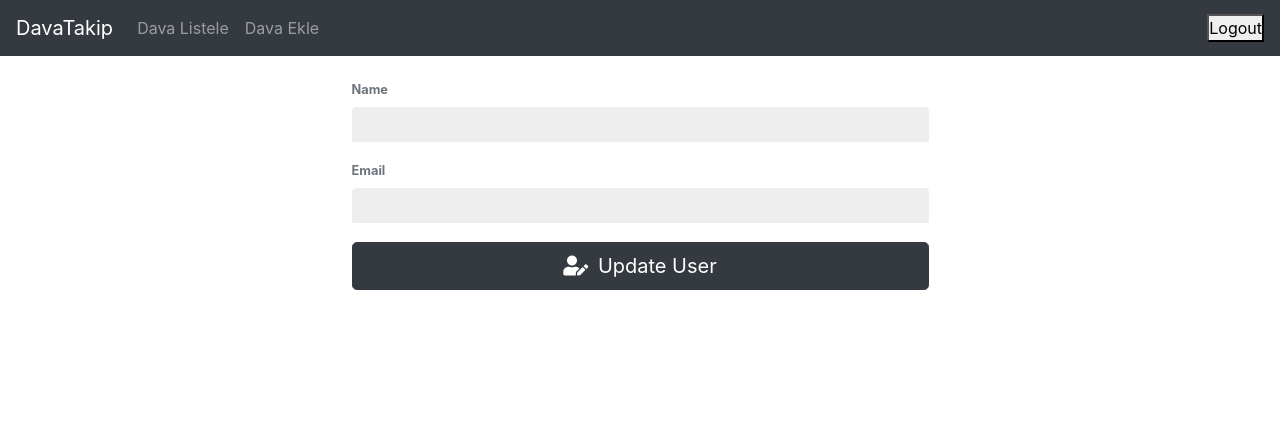
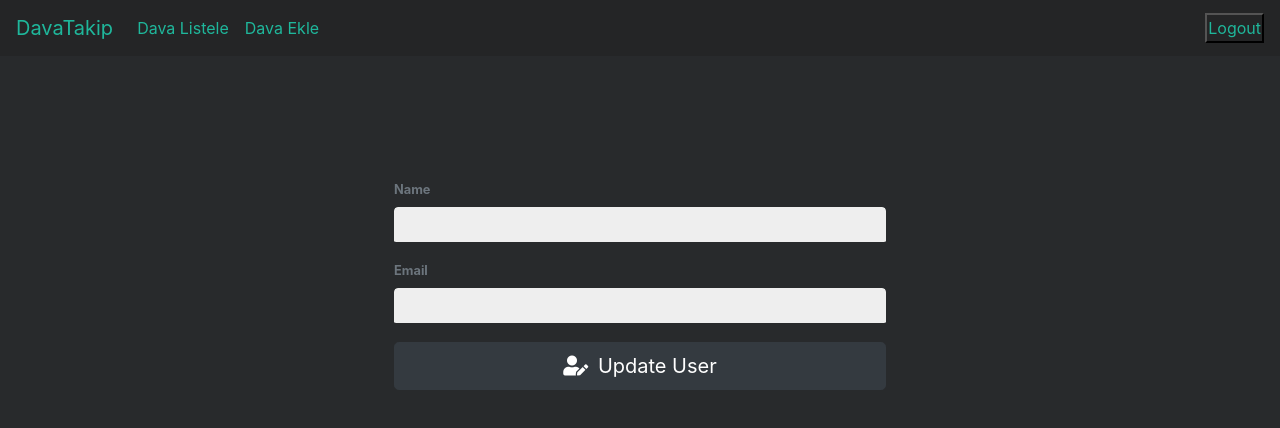
Before and after one commit to fport/dava-takip-frontend, a React (Create React App) app: page /edit in a window 1280 px wide. Shown: the top 428 px of the page. Built offline with nearby package versions, Linux system fonts and the light colour scheme; no server answers; sample sign-in values are in the browser's storage.

Commit message:
:sparkles: one two three
one two three

```diff
--- a/src/components/AddInfo/index.js
+++ b/src/components/AddInfo/index.js
@@ -1,6 +1,7 @@
 import { useState } from "react";
 import axios from "axios";
 import { Button, Form } from "react-bootstrap";
+import "./style.css";
 
 const AddInfo = () => {
   const [name, setName] = useState("");
@@ -28,7 +29,7 @@ const AddInfo = () => {
       <div className="container">
         <Form>
           <Form.Group controlId="exampleForm.ControlTextarea1">
-            <Form.Label>Hirsiz ismi - Marka</Form.Label>
+            <Form.Label className="deneme">Hirsiz ismi - Marka</Form.Label>
             <Form.Control
               as="textarea"
               rows={3}
--- a/src/components/AddInfo/style.css
+++ b/src/components/AddInfo/style.css
@@ -0,0 +1,4 @@
+.deneme{
+    color:white;
+    font-size: 1rem !important;
+}
--- a/src/components/GetInfo/index.js
+++ b/src/components/GetInfo/index.js
@@ -31,6 +31,7 @@ const Main = () => {
   };
 
   return (
+    <>
       <div>
         <div className="container">
           <div className="table-wrapper m-4">
@@ -47,6 +48,7 @@ const Main = () => {
           </div>
         </div>
       </div>
+    </>
   );
 };
 
--- a/src/components/Navbars/index.js
+++ b/src/components/Navbars/index.js
@@ -1,24 +1,33 @@
 import { Link } from "react-router-dom";
 import { Navbar, Nav, Form } from "react-bootstrap";
+import "./style.css";
 
 const Navbars = () => {
-  const deleteItems = () => {
+  const logoutBaby = () => {
     localStorage.clear();
   };
 
   return (
     <>
-      <Navbar bg="dark" variant="dark" expand="lg">
-        <Navbar.Brand href="/">DavaTakip</Navbar.Brand>
+      <Navbar className="navbar" variant="dark" expand="lg">
+        <Navbar.Brand className="link" href="/">
+          DavaTakip
+        </Navbar.Brand>
         <Navbar.Toggle aria-controls="basic-navbar-nav" />
         <Navbar.Collapse id="basic-navbar-nav">
           <Nav className="mr-auto">
-            <Nav.Link href="/main">Dava Listele</Nav.Link>
-            <Nav.Link href="/add">Dava Ekle</Nav.Link>
+            <Nav.Link className="link" href="/main">
+              Dava Listele
+            </Nav.Link>
+            <Nav.Link className="link" href="/add">
+              Dava Ekle
+            </Nav.Link>
           </Nav>
           <Form inline>
-            <Link to="/login" style={{ color: "#1FB79B" }}>
-              <button onClick={deleteItems}>Logout</button>
+            <Link to="/login">
+              <button className="logout link" onClick={logoutBaby}>
+                Logout
+              </button>
             </Link>
           </Form>
         </Navbar.Collapse>
--- a/src/components/Navbars/style.css
+++ b/src/components/Navbars/style.css
@@ -2,3 +2,16 @@
     width:1440px;
     margin-top: 120px;
 }
+
+.navbar {
+    background:#242526 !important;
+}
+
+.link {
+    color:#1FB79B !important;
+}
+
+.logout {
+    background-color: #242526 !important;
+    padding: 1px;
+}
--- a/src/components/UpdateInfo/index.js
+++ b/src/components/UpdateInfo/index.js
@@ -5,6 +5,7 @@ import axios from "axios";
 import Row from "react-bootstrap/Row";
 import Col from "react-bootstrap/Col";
 import Navbars from "../Navbars";
+import "./style.css";
 
 const EditUser = (props) => {
   const pathname = props.location.pathname;
@@ -58,6 +59,7 @@ const EditUser = (props) => {
   return (
     <>
       <Navbars />
+      <div className="container">
         <Row className="justify-content-center">
           <Col lg={6}>
             <div className="form-wrapper m-4">
@@ -93,6 +95,7 @@ const EditUser = (props) => {
             </div>
           </Col>
         </Row>
+      </div>
     </>
   );
 };
--- a/src/components/UpdateInfo/style.css
+++ b/src/components/UpdateInfo/style.css
@@ -0,0 +1,3 @@
+.container {
+    width: 1440px !important;
+}
--- a/src/index.css
+++ b/src/index.css
@@ -1,3 +1,7 @@
+html, body, #app {
+  outline: none !important;
+  background: #282A2C !important;
+}
 * {
   margin: 0;
   padding: 0;
--- a/src/screens/LoginScreen.css
+++ b/src/screens/LoginScreen.css
@@ -10,20 +10,34 @@
   width: 380px;
   padding: 1.5rem;
   box-shadow: 0 1rem 2rem rgba(0, 0, 0, 0.2);
-  background: #fff;
+  background: #1B1C1D;
 }
 
 .login-screen__title {
   text-align: center;
   margin-bottom: 1rem;
+  color: #1FB79B;
 }
 
-.login-screen__forgotpassword {
-  font-size: 0.7rem;
-}
 
 .login-screen__subtext {
   font-size: 0.7rem;
   display: block;
   margin: 0.5rem 0;
 }
+
+.form-group {
+  color: #1FB79B;
+}
+
+input.input-box, textarea { background: #242425; color: rgba(31, 183, 155,50%); }
+
+input:-webkit-autofill {
+  -webkit-box-shadow: 0 0 0px 1000px #242526 inset;
+  -webkit-text-fill-color: rgba(31,183,155,50%);
+}
+
+.but {
+    background: #101111 !important;
+    color: #1FB79B !important;
+}
--- a/src/screens/LoginScreen.js
+++ b/src/screens/LoginScreen.js
@@ -48,6 +48,7 @@ const LoginScreen = ({ history }) => {
         <div className="form-group">
           <label htmlFor="email">Email:</label>
           <input
+            className="input-box"
             type="email"
             required
             id="email"
@@ -60,6 +61,7 @@ const LoginScreen = ({ history }) => {
         <div className="form-group">
           <label htmlFor="password">Password: </label>
           <input
+            className="input-box"
             type="password"
             required
             id="password"
@@ -70,7 +72,7 @@ const LoginScreen = ({ history }) => {
             tabIndex={2}
           />
         </div>
-        <button type="submit" className="btn btn-primary">
+        <button type="submit" className="btn but">
           Login
         </button>
       </form>
```
Also changed, not shown: src/App.css (+0 -35 lines), 1 other file (tests, documents, lock files or other folders). Lines whose indentation alone changed are shown as unchanged.
